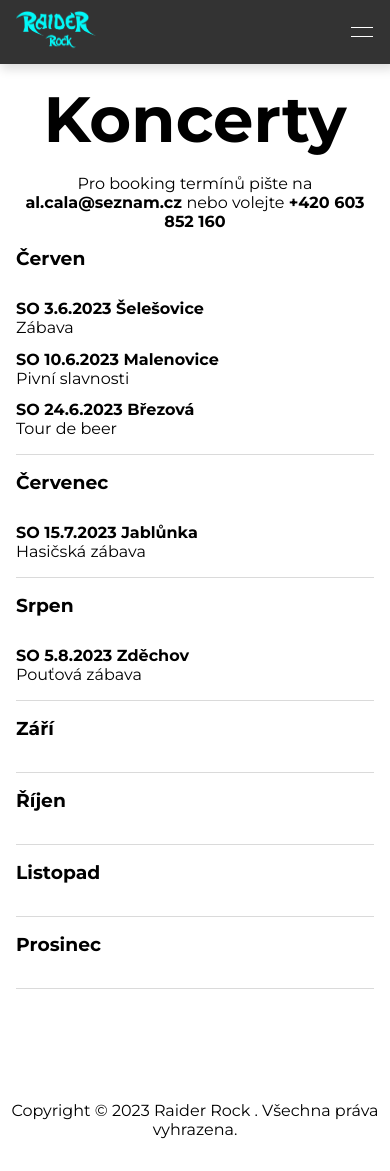
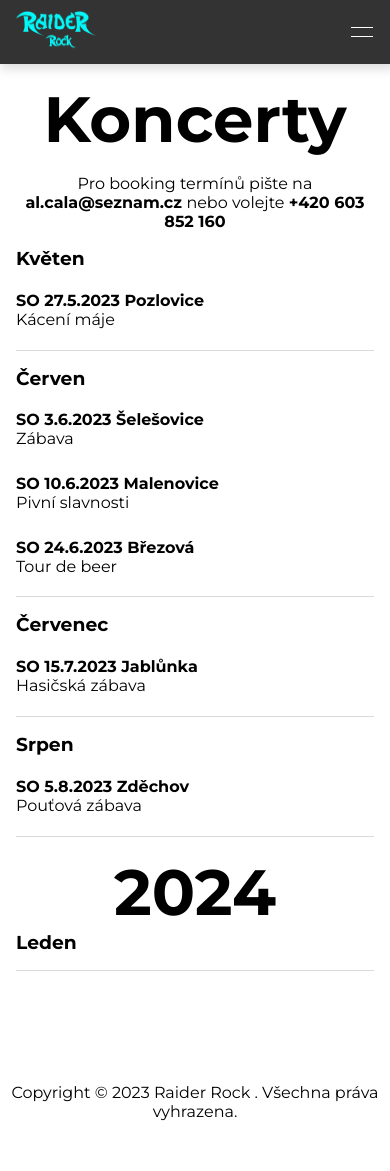
Before and after one commit to simon-boskovic/rock-raider-nextjs, a Next.js app: page /tour in a window 390 px wide. Built offline with nearby package versions, Linux system fonts and the light colour scheme.

Commit message:
03062023

```diff
--- a/data/tour-data.json
+++ b/data/tour-data.json
@@ -1,5 +1,5 @@
 {
-  "2": [],
+  "2023": {
     "4": [
       {
         "date": "27.5.2023",
@@ -55,9 +55,9 @@
         "hasVacation": false,
         "link": ""
       }
-  ],
-  "8": [],
-  "9": [],
-  "10": [],
-  "11": []
+    ]
+  },
+  "2024": {
+    "0": []
   }
+}
--- a/pages/index.tsx
+++ b/pages/index.tsx
@@ -98,8 +98,8 @@ export async function getStaticProps() {
 
     const todayDate = new Date(currentDateWithoutTimezone).getTime();
 
-    for (const month in tourDataJson) {
-      for (const show of tourDataJson[month]) {
+    for (const month in tourDataJson[year]) {
+      for (const show of tourDataJson[year][month]) {
         const [day, monthStr, year] = show.date.split(".");
         const showDate = new Date(year, monthStr - 1, day).getTime();
         if (showDate >= todayDate) {
--- /dev/null
+++ b/pages/not-found.tsx
@@ -0,0 +1,3 @@
+export default function NotFound() {
+  return <h1>not found</h1>;
+}
--- a/pages/tour/index.tsx
+++ b/pages/tour/index.tsx
@@ -24,9 +24,17 @@ export default function TourPage(props) {
             </span>
           </div>
         </div>
-        {tour.map((tourItem, index) => (
+
+        {Object.keys(tour).map((year) => {
+          return tour[year].map((tourItem, index) => (
             <div key={index} className={styles["c-tour-items-wrapper"]}>
               <div>
+                {tourItem.month === "Leden" && (
+                  <div className={styles["c-tour-year"]}>
+                    <h2>{year}</h2>
+                  </div>
+                )}
+
                 <div className={styles["c-tour-month"]}>
                   <h3>{tourItem.month}</h3>
                 </div>
@@ -58,7 +66,8 @@ export default function TourPage(props) {
                 </div>
               </div>
             </div>
-        ))}
+          ));
+        })}
       </section>
     </>
   );
@@ -86,22 +95,27 @@ export async function getStaticProps() {
     "tour-data.json"
   );
   const file = JSON.parse(await fs.readFile(pathToTours, "utf-8"));
+  const date = new Date();
+  const currentMonthIndex = date.getMonth();
 
-  const currentMonthIndex = new Date().getMonth();
-
-  const tmpArray: any[] = [];
-  Object.keys(file).forEach((monthIndex, index) => {
-    if (+monthIndex >= +currentMonthIndex) {
-      tmpArray.push({
+  const result = {};
+  Object.keys(file).forEach((year) => {
+    result[year] = [];
+    Object.keys(file[year]).forEach((monthIndex) => {
+      if (
+        +monthIndex >= +currentMonthIndex ||
+        file[year] !== date.getFullYear()
+      ) {
+        result[year].push({
           month: translatedMonths[monthIndex],
-        events: file[monthIndex],
+          events: file[year][monthIndex],
         });
       }
     });
-
+  });
   return {
     props: {
-      tour: tmpArray,
+      tour: result,
     },
   };
 }
--- a/styles/pages/tour/tour.module.css
+++ b/styles/pages/tour/tour.module.css
@@ -10,24 +10,39 @@
     padding-top: 5rem;
     margin: 0 1rem;
   }
+  .c-tour-month {
+    margin: 0rem !important;
+  }
+
+  .c-tour-item-wrapper {
+    padding: 0.3rem 0rem !important;
+  }
+}
+
+.c-tour-month {
+  margin: 0 2rem;
+}
+
+.c-tour-year {
+  text-align: center;
 }
 
 .c-tour-info {
   margin-top: 1rem;
 }
 
-.c-tour-items {
+.c-tour-item-wrapper {
+  border-radius: 5px;
+  padding: 0.3rem 2rem;
   margin-top: 1rem;
-}
-
-.c-tour-item-wrapper {
   display: flex;
   align-items: center;
   justify-content: space-between;
+  transition: 0.3s ease-in-out;
 }
 
-.c-tour-item {
-  margin-top: 0.8rem;
+.c-tour-item-wrapper:hover {
+  background-color: #eeecec;
 }
 
 .c-tour-items-wrapper {
```
Lines whose indentation alone changed are shown as unchanged.
